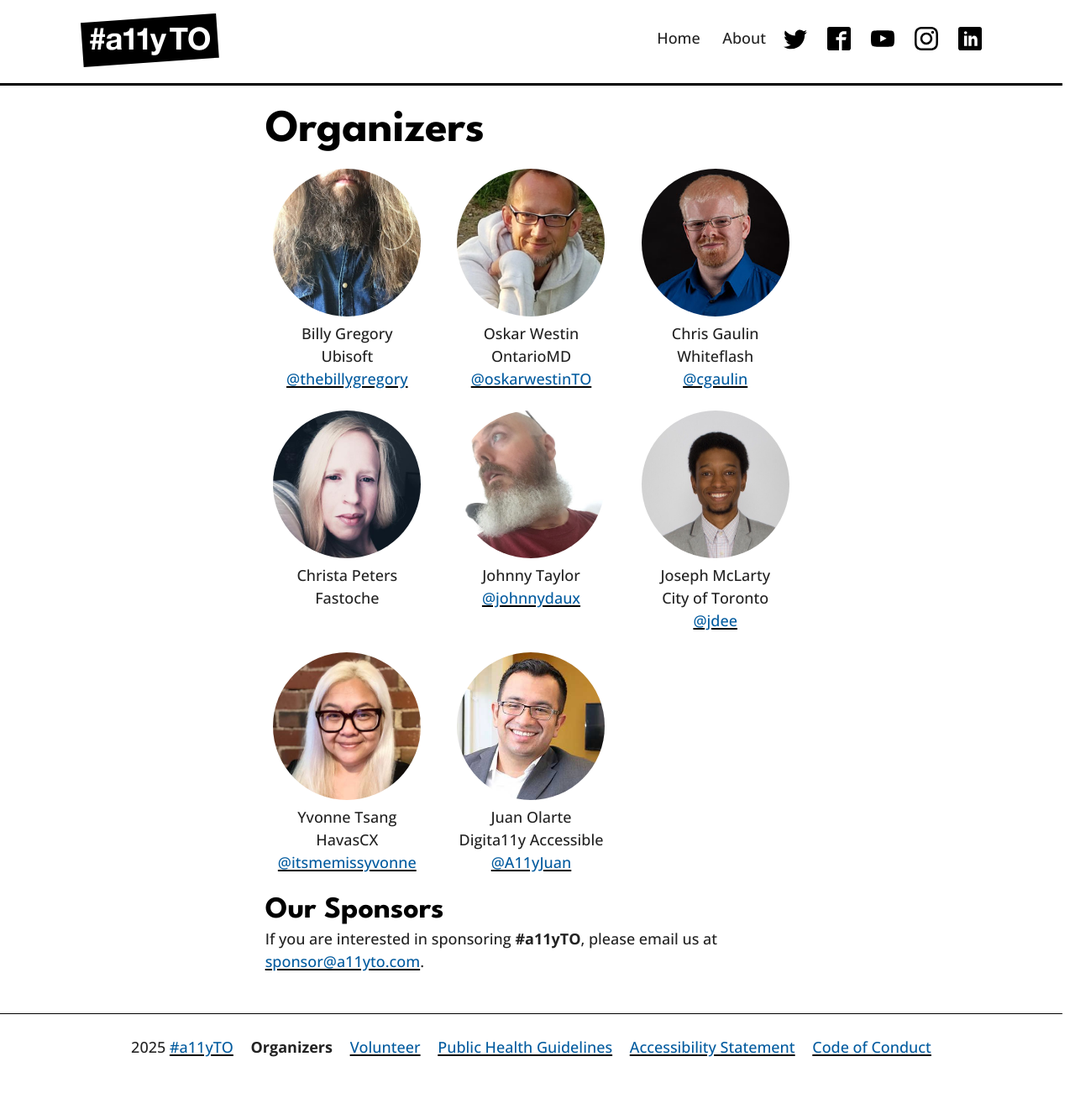
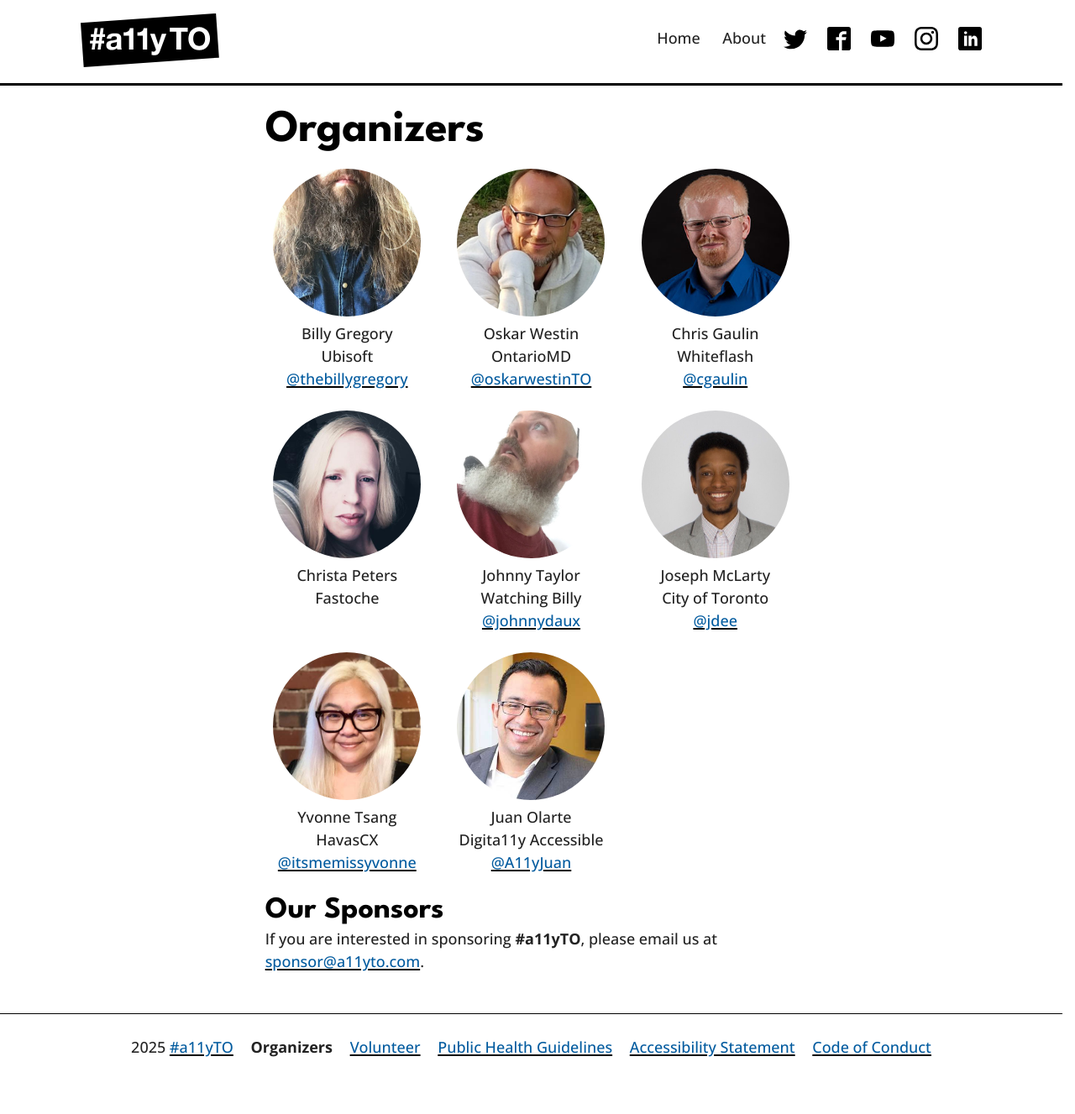
Before and after one commit to a11yTO/A11yTO-Main, a Jekyll site: the page built from organizers.html, in a window 1280 px wide. Shown: the whole page at 84% size. Built offline with Jekyll 4.4.1, drawn with Linux system fonts in a browser that asks for light colours.

Commit message:
Johnny's watching

```diff
--- a/organizers.html
+++ b/organizers.html
@@ -19,8 +19,7 @@
     <p><a href="https://twitter.com/oskarwestinTO">@oskarwestinTO</a></p>
   </li>
   <li>
-    <img src="/assets/organizers/ChrisGaulin.jpg" alt="Chris Gaulin; handsome devil in a blue shirt"
-      width="240" height="240" loading="lazy" class="organizer__image">
+    <img src="/assets/organizers/ChrisGaulin.jpg" alt="Chris Gaulin; handsome devil in a blue shirt" width="240" height="240" loading="lazy" class="organizer__image">
     <p>Chris Gaulin</p>
     <p>Whiteflash</p>
     <p><a href="https://twitter.com/cgaulin">@cgaulin</a></p>
@@ -31,8 +30,9 @@
     <p>Fastoche</p>
   </li>
   <li>
-    <img src="/assets/organizers/JohnnyTaylor.jpg" alt="Johnny Taylor looking to his right, wearing a greying beard and a red t-shirt." width="240" height="240" loading="lazy" class="organizer__image">
+    <img src="/assets/organizers/JohnnyTaylor.jpg" alt="Johnny Taylor looking to his right, wearing a greying beard and a red t-shirt. All while keeping both eyes on Billy." width="240" height="240" loading="lazy" class="organizer__image watching">
     <p>Johnny Taylor</p>
+    <p>Watching Billy</p>
     <p><a rel="me" href="https://mastodon.social/@johnnydaux">@johnnydaux</a></p>
   </li>
   <li>
--- a/styles.css
+++ b/styles.css
@@ -231,6 +231,9 @@
   height: auto;
   max-width: 14rem;
 }
+img.watching {
+  transform: rotate(90deg);
+}
 @supports (display: grid) {
   .team {
     display: grid;
@@ -243,6 +246,11 @@
   }
   .team img {
     max-width: 11rem;
+  }
+  @media (min-width: 44.2rem) {
+    img.watching {
+      transform: rotate(44deg);
+    }
   }
 }
 .colophon {
```
